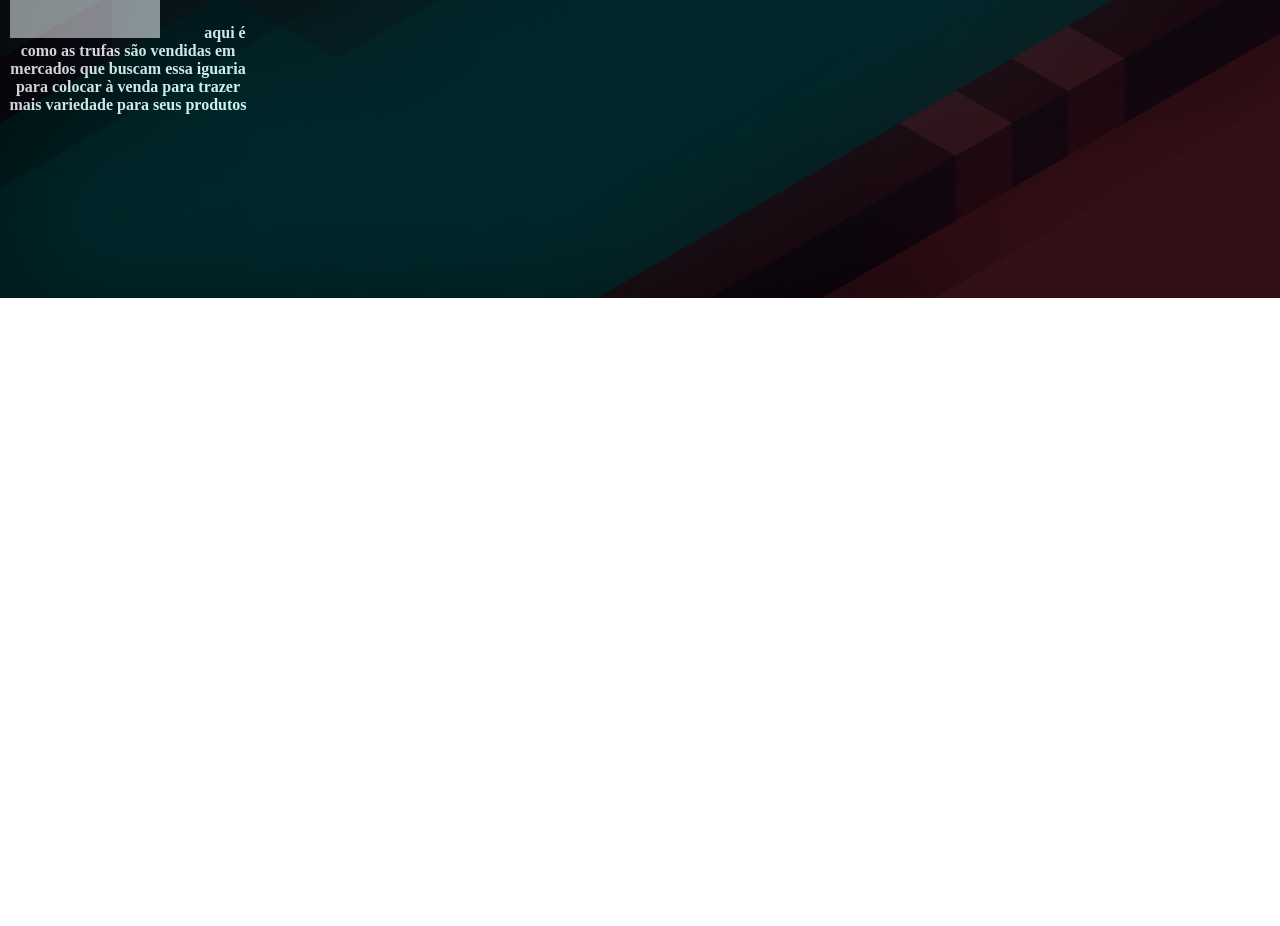
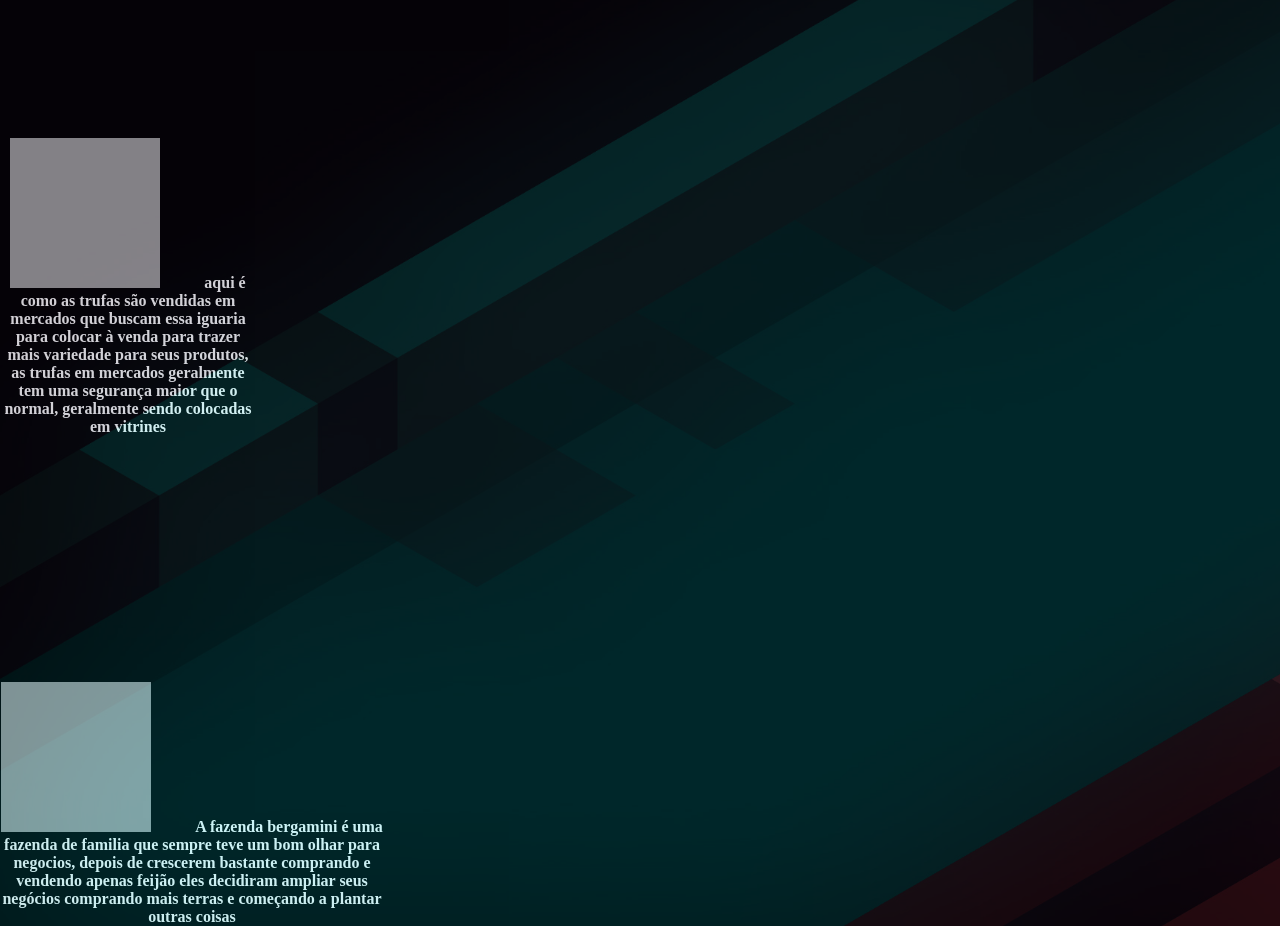
Before and after one commit to ItalloGomes/OakTruffle, a plain HTML site: page SiteInstitucional_Hephaestos/HTML/clientes.html in a window 1280 px wide. Shown: the part 1220-2146 px from the top of the page. Before the commit the page ends 1518 px from the top, so only its background shows below. Drawn offline with Linux system fonts and the light colour scheme; grey boxes are pictures that could not be loaded.

Commit message:
mudanças na pagina de clientes

```diff
--- a/SiteInstitucional_Hephaestos/CSS/clientes.css
+++ b/SiteInstitucional_Hephaestos/CSS/clientes.css
@@ -30,7 +30,7 @@ nav {
 }
 
 .nav_button {
-    margin-top: 30px;
+    margin-top: 40px;
 
     height: 50px;
     width: 150px;
--- a/SiteInstitucional_Hephaestos/HTML/clientes.html
+++ b/SiteInstitucional_Hephaestos/HTML/clientes.html
@@ -2,20 +2,12 @@
 <html lang="pt-br">
 
 <head>
-<<<<<<< HEAD
     <link rel="shortcut icon" href="../imgs/logoBrancoEmpresa.png" type="image/x-icon">
     <meta charset="UTF-8">
     <meta http-equiv="X-UA-Compatible" content="IE=edge">
     <meta name="viewport" content="width=device-width, initial-scale=1.0">
     <link rel="stylesheet" href="../CSS/clientes.css">
     <title>Clientes</title>
-=======
-  <meta charset="UTF-8">
-  <meta http-equiv="X-UA-Compatible" content="IE=edge">
-  <meta name="viewport" content="width=device-width, initial-scale=1.0">
-  <link rel="stylesheet" href="../CSS/clientes.css">
-  <title>Clientes</title>
->>>>>>> 9ffdd9fd7a0211ab76065ac4d5c99eaef6db271c
 </head>
 
 <body>
@@ -29,6 +21,8 @@
     </nav>
     <a href="login.html"><button id="button_login">login</button></a>
 
+    <img style="margin-left: 70%;" id="imgLogo" src="../imgs/logoBrancoEmpresa.png" alt="Logo Empresa">
+
     <div style="height: 500px; width: 30%;">
       <img style="height: 130px;
                 width: 150px;
@@ -36,14 +30,12 @@
         src="https://encrypted-tbn0.gstatic.com/images?q=tbn:ANd9GcRTzmVvm-GWJbzWE86VAWL64chZ7ZTA1cn9eTkDbpXpu58k-kDygPX1miCeJIByrXdRIyI&usqp=CAU"
         alt="imagem da logo da muccini">
 
-
       <span style=" margin-left: 40px;
        background-size: cover;
        color: white;"><b> esse restaurante vem de uma empresa que surgiu de um grupo em 2002, eles são especializados
           em comida mediterranea e italiana, eles também fazem shows em seus estabelecimentos para os clientes em certo
           horario</span>
     </div>
-
 
     <div style="width: 30%; height: 500px;">
       <img style="height: 150px;
@@ -70,9 +62,25 @@
       <span style="margin-left: 40px;
       background-size: cover;
       color: white; "><b> aqui é como as trufas são vendidas em mercados que buscam essa iguaria para colocar à venda
-          para trazer mais variedade para seus produtos</span>
+          para trazer mais variedade para seus produtos, as trufas em mercados geralmente tem uma segurança maior que o
+          normal, geralmente sendo colocadas em vitrines</span>
+    </div>
+
+    <div style="width: 30%; height: 10%;">
+
+      <img style="height: 150px;
+          width: 150px;
+          margin-top: 35%;" src="http://www.fazendasbergamini.com.br/images/logo.png" alt="logo da fazenda bergamini">
+
+      <span style=" background-size: cover;
+        margin-left: 40px;
+        color: white;"><b> A fazenda bergamini é uma fazenda de familia que sempre teve um bom olhar para negocios,
+          depois de crescerem bastante comprando e vendendo apenas feijão eles decidiram ampliar seus negócios comprando
+          mais terras e começando a plantar outras coisas </span>
+
     </div>
 
   </section>
 </body>
+
 </html>
```
